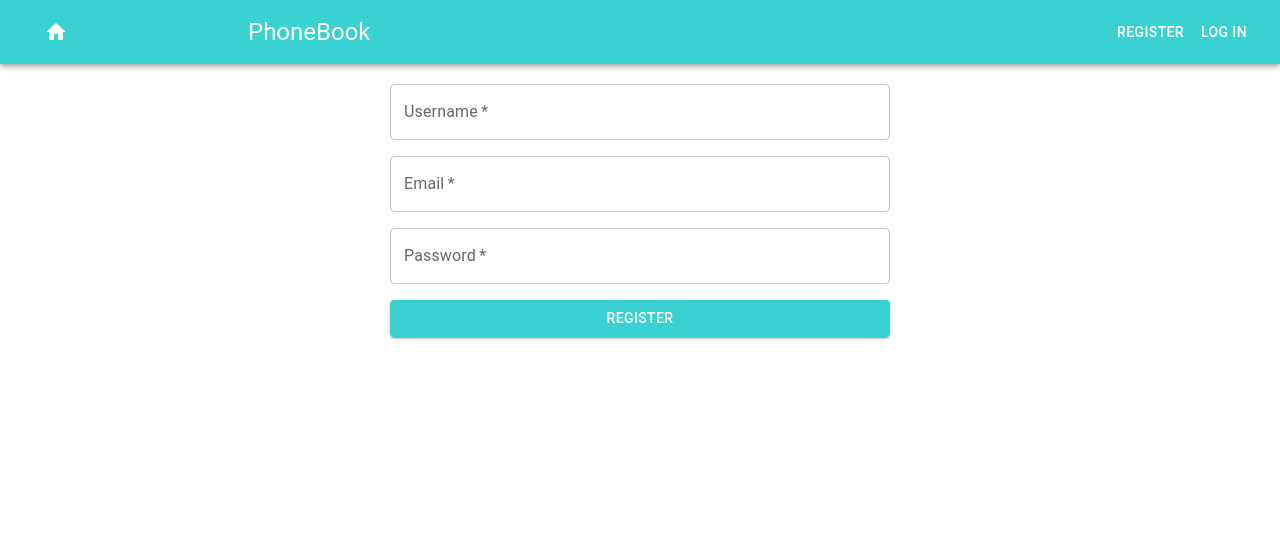
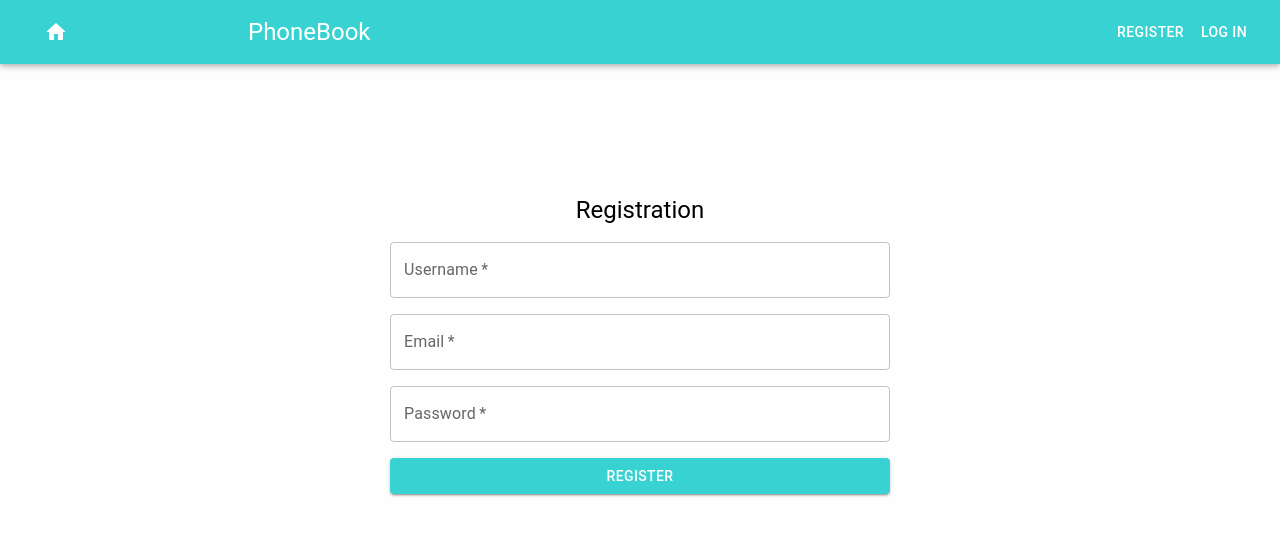
Before and after one commit to katushka211/goit-react-hw-08-phonebook, a React (Create React App) app: page /goit-react-hw-08-phonebook/register in a window 1280 px wide. Shown: the top 536 px of the page. Built offline with nearby package versions, Linux system fonts and the light colour scheme.

Commit message:
add styles

```diff
--- a/src/components/RegisterForm/RegisterForm.jsx
+++ b/src/components/RegisterForm/RegisterForm.jsx
@@ -1,5 +1,5 @@
 import React from 'react';
-import { TextField, Button, Grid, Box } from '@mui/material';
+import { TextField, Button, Grid, Box, Typography } from '@mui/material';
 import { Formik, Form, ErrorMessage, Field } from 'formik';
 
 import { useDispatch } from 'react-redux';
@@ -33,6 +33,12 @@ export const RegisterForm = () => {
   };
 
   return (
+    <Box
+      sx={{
+        backgroundColor: 'rgba(248, 248, 248, 0.188)',
+        height: '100vh',
+      }}
+    >
       <Formik
         initialValues={{ name: '', email: '', password: '' }}
         validationSchema={validationSchema}
@@ -40,13 +46,25 @@ export const RegisterForm = () => {
       >
         <Box
           sx={{
-          margin: '20px auto',
+            margin: '0 auto',
             width: 500,
+            height: '70vh',
+            display: 'flex',
+            flexDirection: 'column',
             justifyContent: 'center',
+            alignItems: 'center',
             padding: '10',
           }}
         >
           <Form>
+            <Typography
+              variant="h5"
+              component="h2"
+              mb={2}
+              sx={{ color: 'dark-gray', textAlign: 'center' }}
+            >
+              Registration
+            </Typography>
             <Grid container spacing={2} justifyContent="center">
               <Grid item xs={12}>
                 <Field
@@ -117,5 +135,6 @@ export const RegisterForm = () => {
           </Form>
         </Box>
       </Formik>
+    </Box>
   );
 };
--- a/src/pages/Login.jsx
+++ b/src/pages/Login.jsx
@@ -3,7 +3,7 @@ import { LoginForm } from 'components/LoginForm/LoginForm';
 const Login = () => {
   return (
     <div>
-      <title>Login</title>
+      <h2>Login</h2>
       <LoginForm />
     </div>
   );
--- a/src/pages/Register.jsx
+++ b/src/pages/Register.jsx
@@ -3,7 +3,6 @@ import { RegisterForm } from 'components/RegisterForm/RegisterForm';
 const Register = () => {
   return (
     <div>
-      <title>Registration</title>
       <RegisterForm />
     </div>
   );
```
Lines whose indentation alone changed are shown as unchanged.
